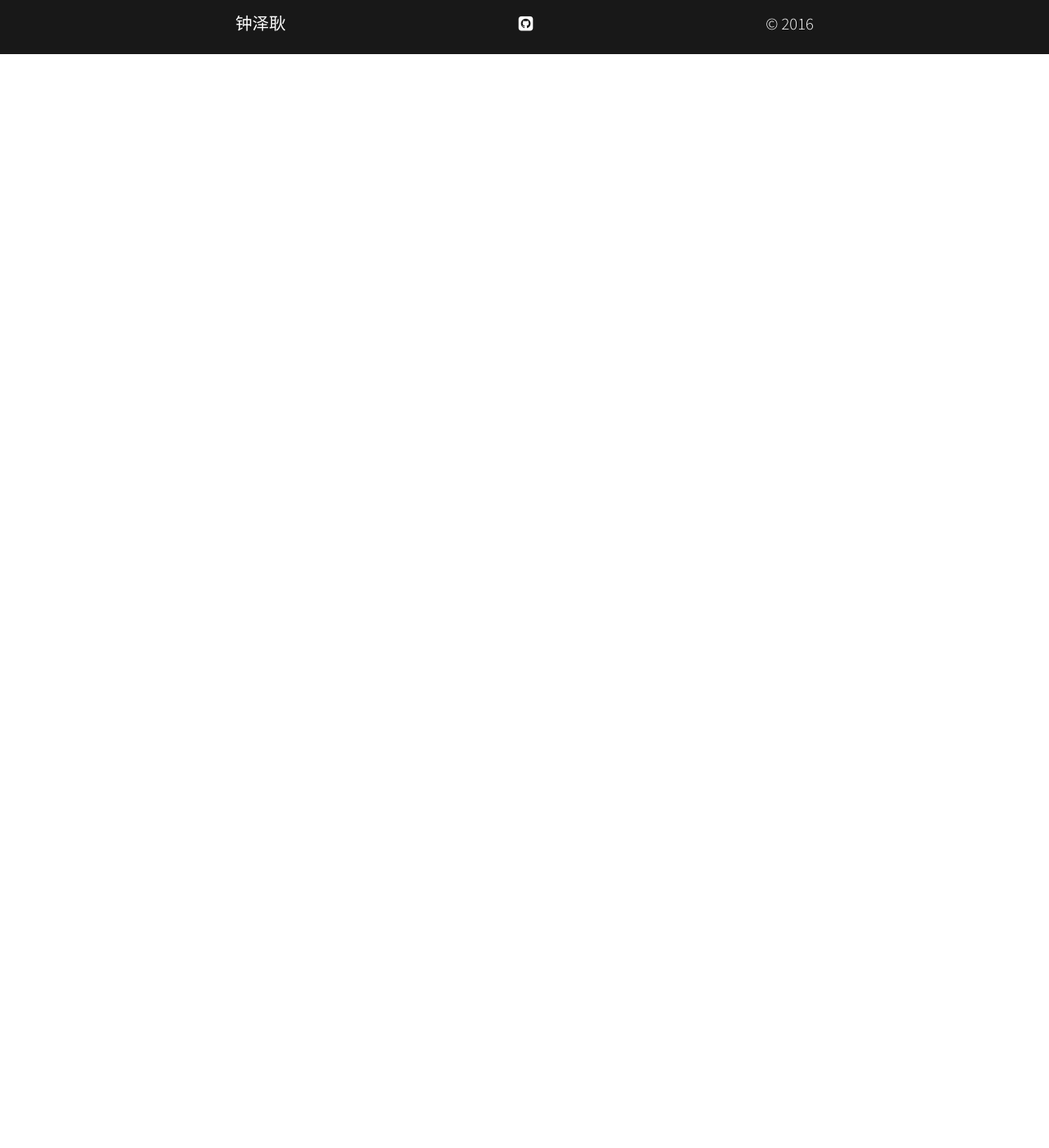
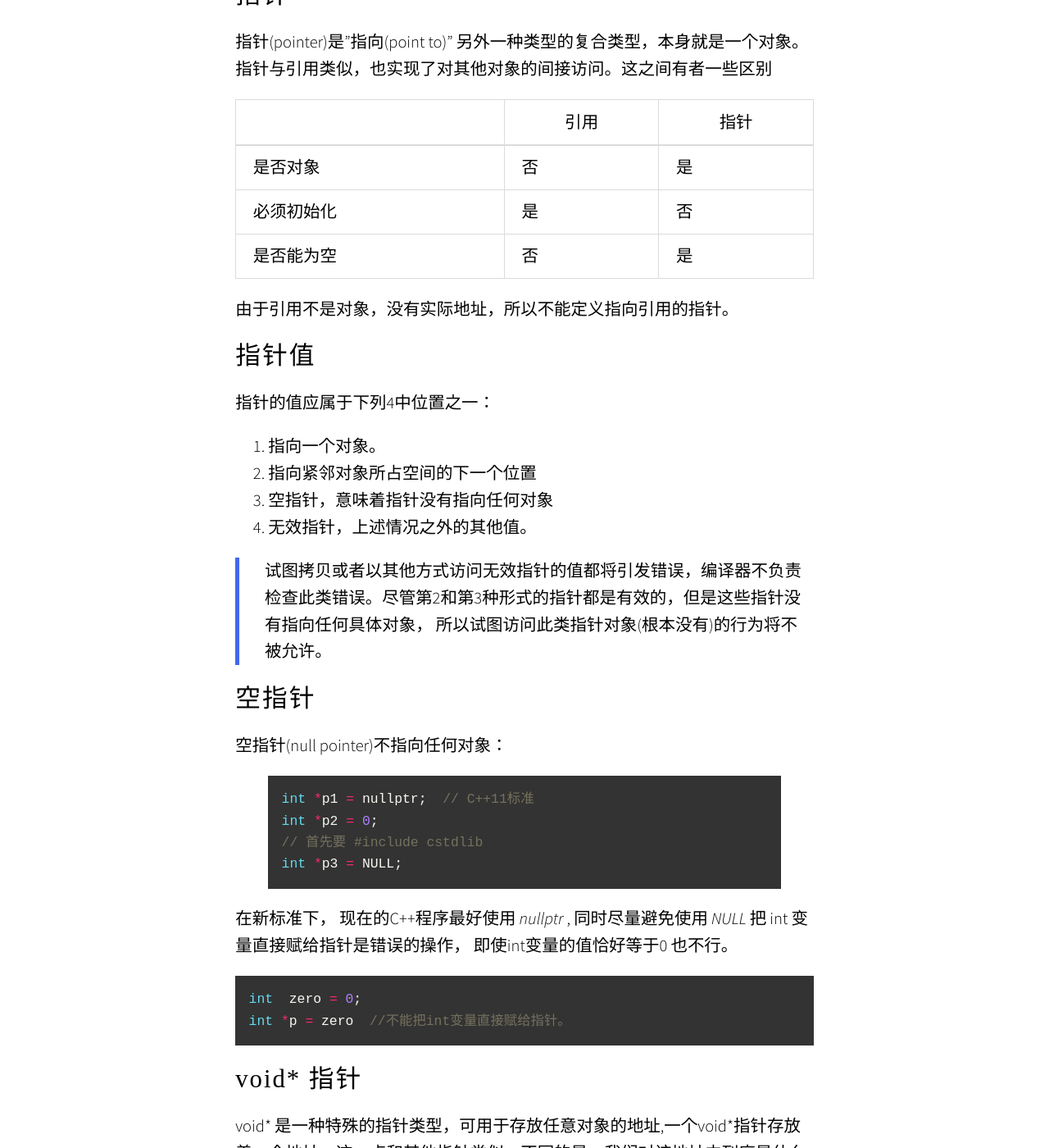
Before and after one commit to zLolipop/zLolipop.github.io, a Jekyll site: the page built from _posts/2016-10-03-C++的复合类型.md, in a window 1280 px wide and 1400 px high, scrolled down 1917 px. Shown: the whole window at 82% size. Built offline with Jekyll 4.4.1, drawn with Linux system fonts in a browser that asks for light colours; nearby versions of some CDN libraries; some web fonts are replaced; comment, search, counter and statistics services are not loaded; before the commit the page ends 1983 px from its top, so only the background shows below that; some of the changed text lies outside the part shown.

Commit message:
完成了复合类型的笔记

````diff
--- a/_posts/2016-10-03-C++的复合类型.md
+++ b/_posts/2016-10-03-C++的复合类型.md
@@ -60,4 +60,104 @@ const int &ri  = temp;    //让ri绑定这个临时变量
 > 在这种情况下， **ri** 绑定了一个 **临时量** 对象，也就是编译器需要一个空间来暂存表达式的求值结果时临时创建的一个未命名的对象。
 
 > 当 **ri** 不是常量引用时，就允许对 **ri** 进行赋值， 这样就会改变所引用对象的值。但是注意此时绑定的对象是一个临时量而不是 **dval**, 既然程序员让 **ri**引用 **dval**，
-> 肯定就是想通过 **ri** 来改变 **dval** 的值。此时就与程序员的意图背道而驰了，既然大家都不想把引用绑定到临时量上，那么 C++也就把这用行为归为非法。
+> 肯定就是想通过 **ri** 来改变 **dval** 的值，此时就与程序员的意图背道而驰了。既然大家都不想把引用绑定到临时量上，那么 C++也就把这用行为归为非法。
+
+
+---------------
+
+
+# 指针
+
+指针(pointer)是"指向(point to)" 另外一种类型的复合类型，本身就是一个对象。指针与引用类似，也实现了对其他对象的间接访问。这之间有者一些区别
+
+||引用|指针|
+|----|----|----|
+|是否对象|否|是|
+|必须初始化|是|否|
+|是否能为空|否|是|
+
+由于引用不是对象，没有实际地址，所以不能定义指向引用的指针。
+
+## 指针值
+
+指针的值应属于下列4中位置之一：
+
+1. 指向一个对象。
+2. 指向紧邻对象所占空间的下一个位置
+3. 空指针，意味着指针没有指向任何对象
+4. 无效指针，上述情况之外的其他值。
+
+> 试图拷贝或者以其他方式访问无效指针的值都将引发错误，编译器不负责检查此类错误。尽管第2和第3种形式的指针都是有效的，但是这些指针没有指向任何具体对象，
+ 所以试图访问此类指针对象(根本没有)的行为将不被允许。
+
+
+## 空指针
+
+空指针(null pointer)不指向任何对象：
+
+{% highlight cpp %}
+
+int *p1 = nullptr;  // C++11标准
+int *p2 = 0;
+// 首先要 #include cstdlib
+int *p3 = NULL;
+
+{% endhighlight %}
+
+在新标准下， 现在的C++程序最好使用 *nullptr* , 同时尽量避免使用 *NULL*
+把 int 变量直接赋给指针是错误的操作， 即使int变量的值恰好等于0 也不行。
+
+```cpp
+int  zero = 0;
+int *p = zero  //不能把int变量直接赋给指针。
+```
+
+## void* 指针
+
+void* 是一种特殊的指针类型，可用于存放任意对象的地址,一个void*指针存放着一个地址，这一点和其他指针类似。不同的是，我们对该地址中到底是什么类型的对象并不了解。
+
+```cpp
+double obj = 3.14, *pd = &obj;
+void *pv = &obj;    //obj可以是任意类型的的对象
+pv = pd;   // pv可以存放任意类型的指针
+```
+
+void* 指针能做的事情有限： 拿它和别的指针比较、作为函数的输入或输出，或者赋给另外一个void* 指针。不能直接操作void* 指针所指的对象，因为我们不知道这些对象到底是什么类型的，
+也就无法确定能在这个对象上做那些操作。
+
+----------------
+
+
+# 复合类型的声明
+
+变量的定义包括一个基本数据类型(base type)和一组声明符。在同一条定义语句中，虽然基本数据类型只有一个，但是声明符的形式却可以不同。即一条定义语句可以定义出不同的数据类型的变量。
+其实类修饰符也是声明符的一个部分，详见下文。
+
+## 定义多个变量
+
+经常有一种观点认为，在定义语句中，类型修饰符(* 或 &) 作用与本次定义的全部变量。造成这种错误看法的原因有很多，其中之一是我们把空格写在了修饰符和变量名中间，例如
+
+```cpp
+int* p;   // 合法但是很容易产生误导
+```
+
+我们说这样的写法，容易产生误导是因为int\* 放在一起好像是这条语句中所有变量共同的类型一样。其实，事实是基本数据类型是int而非 int\* . \* 仅仅只是修饰了p而已,
+对该语句声明中的的其他变量，根本不起什么作用。
+
+```cpp
+int* p1, p2;  //p1是指向int的指针，p2是int
+```
+
+## 指向指针的引用
+
+引用本身不是对象，所以不成定义指向引用的指针。但是指针是对象，所以可以定义指向指针的引用。
+
+{% highlight cpp %}
+
+int i = 42；
+int *p;
+int *&r = p;  // r是一个对指针p的引用
+
+{% endhighlight %}
+
+上面的代码，要理解r的类型，最简单的方式就是从右向左读r的定义。离变量名最近的符号对变量有最直接的影响，因此r是一个引用。
````
